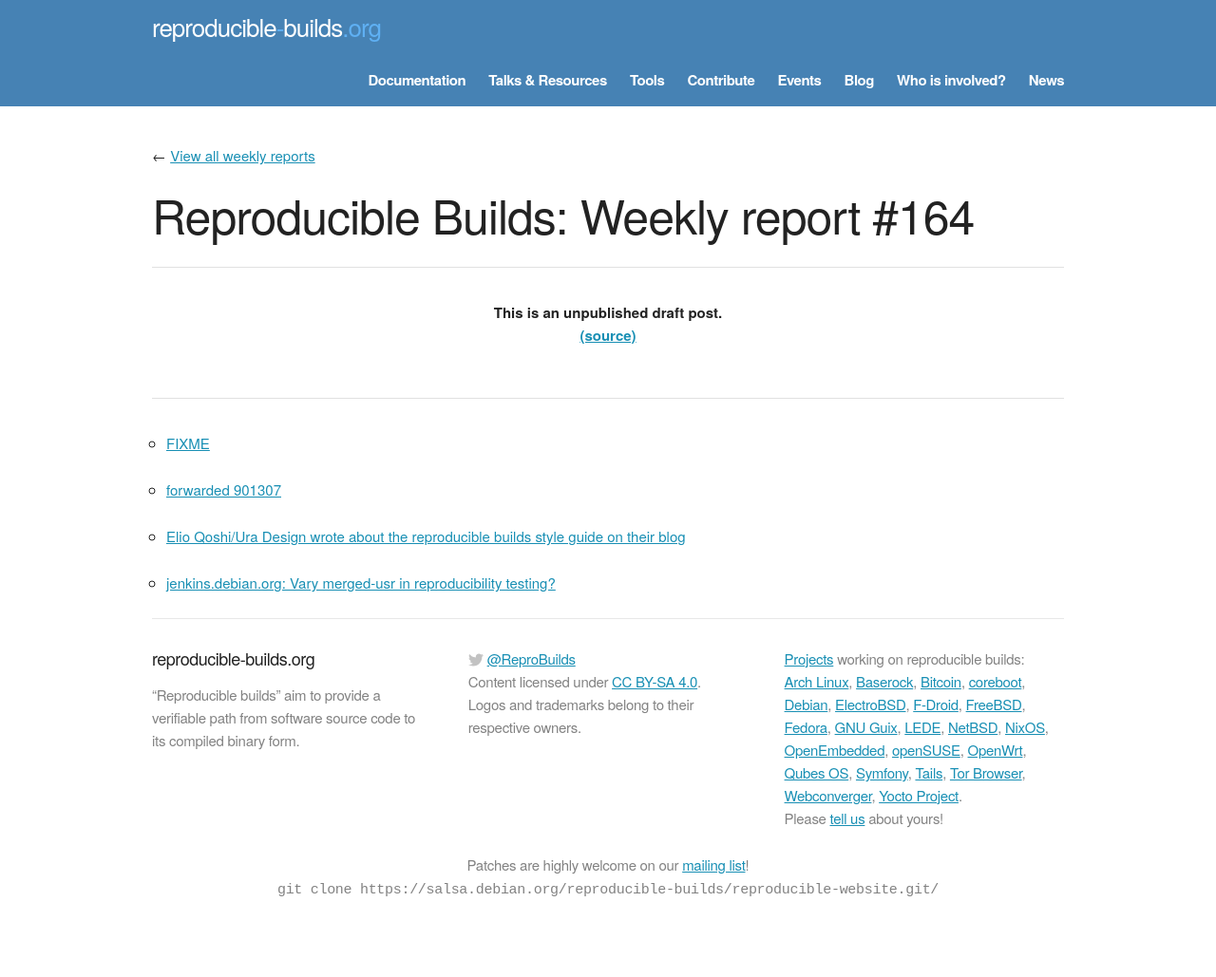
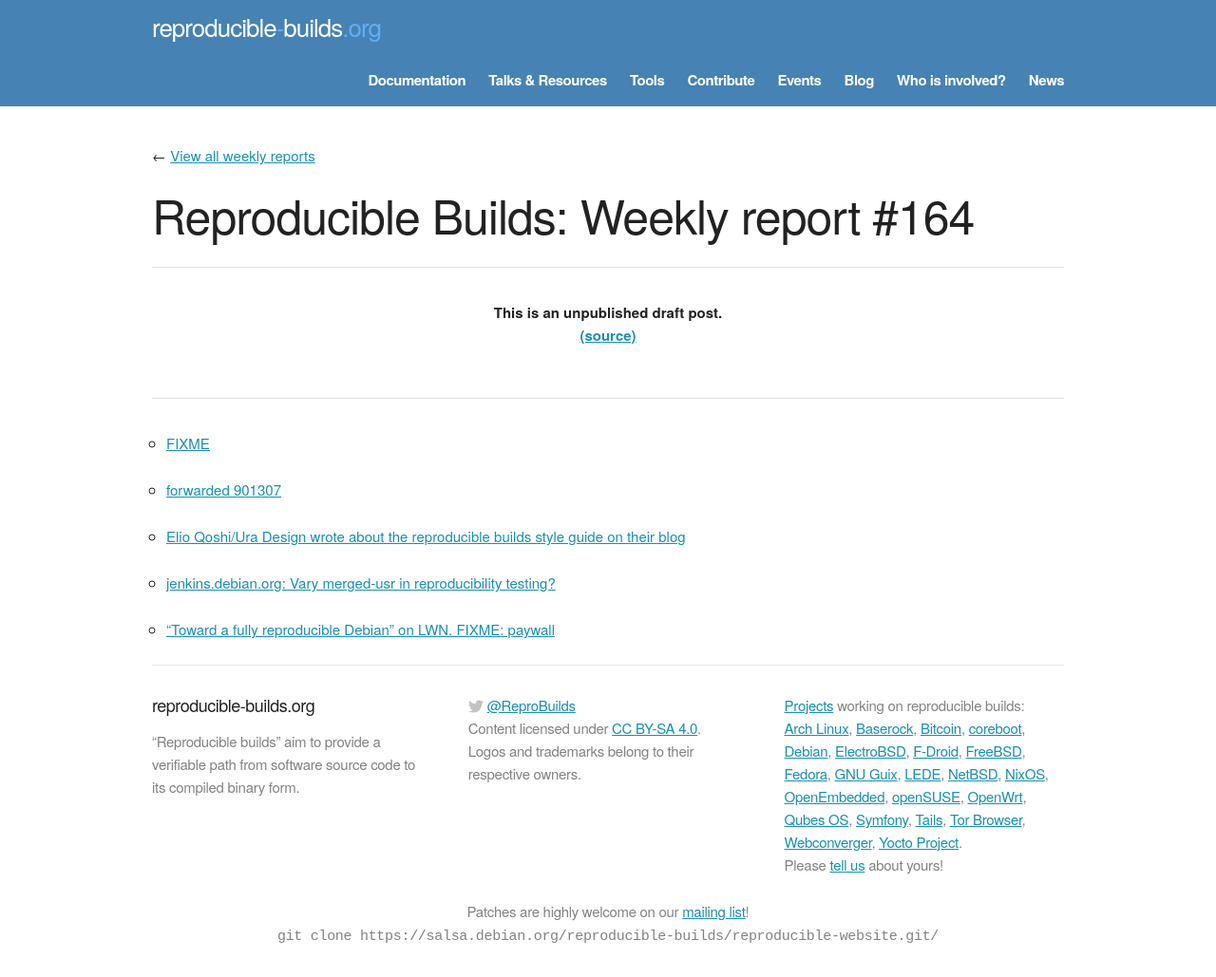
Before and after one commit to prototypefund/reproducible-website, a Jekyll site: the page built from _blog/posts/164.md, in a window 1280 px wide. Shown: the whole page at 95% size. Built offline with Jekyll 4.4.1, drawn with Linux system fonts in a browser that asks for light colours; some web fonts are replaced; before the commit the page ends 980 px from its top, so only the background shows below that.

Commit message:
164 += "Toward a fully reproducible Debian" on LWN. FIXME: paywall <https://lwn.net/Articles/757118/>

```diff
--- a/_blog/posts/164.md
+++ b/_blog/posts/164.md
@@ -10,3 +10,5 @@ week: 164
 * [Elio Qoshi/Ura Design wrote about the reproducible builds style guide on their blog](https://ura.design/2018/06/13/reproducible-builds-styleguide)
 
 * [jenkins.debian.org: Vary merged-usr in reproducibility testing?](https://bugs.debian.org/901473)
+
+* ["Toward a fully reproducible Debian" on LWN. FIXME: paywall](https://lwn.net/Articles/757118/)
```
